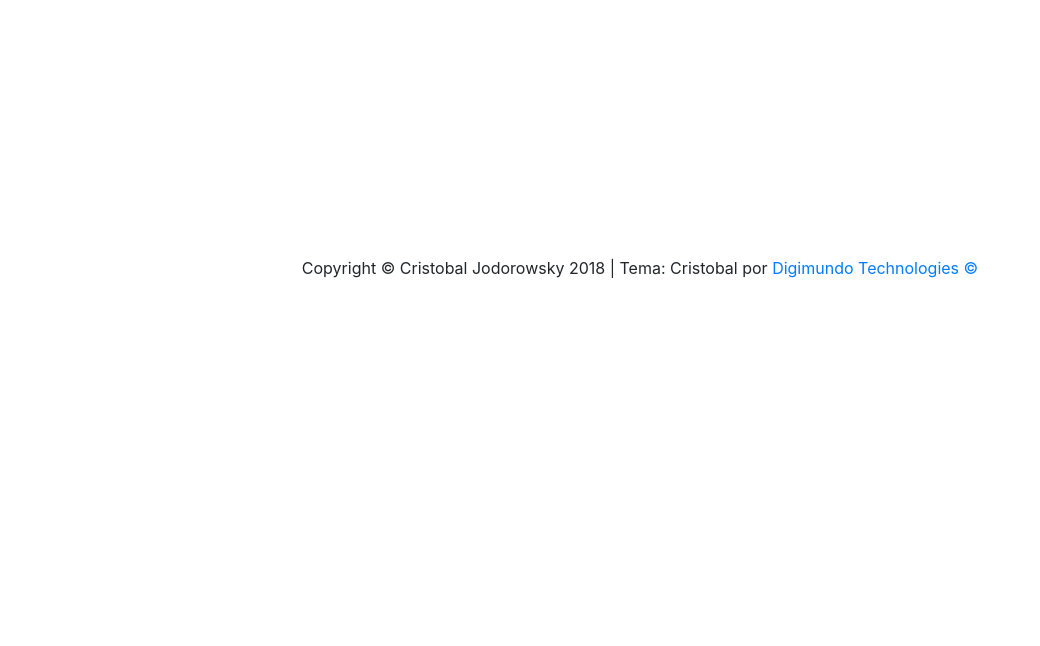
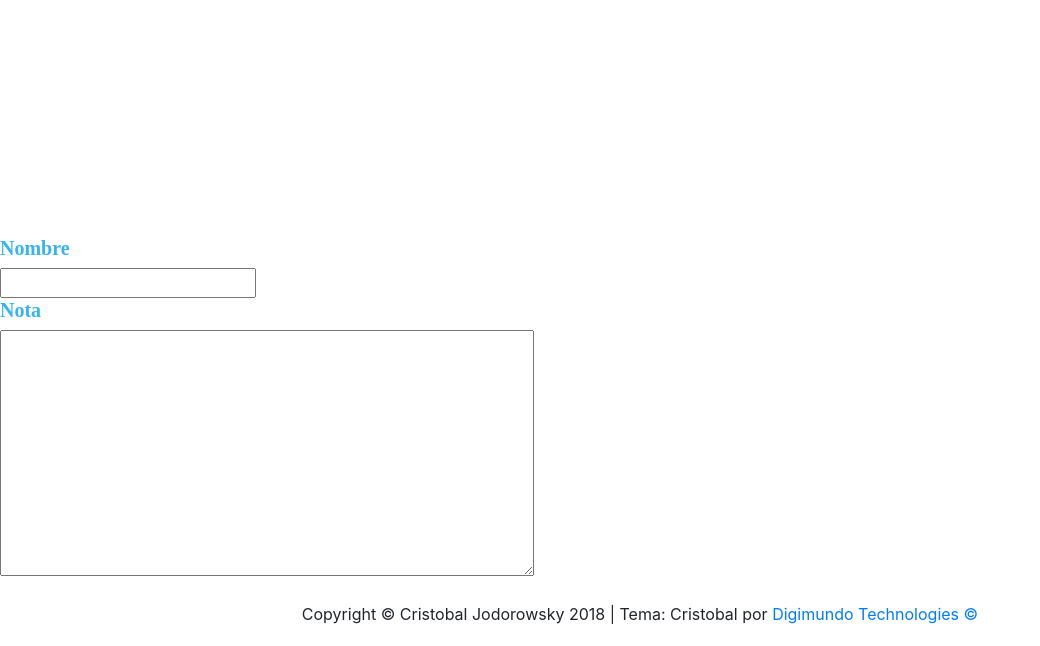
Before and after one commit to DigimundoTesca/Tv-Mundo, a Django app: template tarot/templates/tarot.html in a window 1280 px wide. Shown: the part 579-1225 px from the top of the page, without its empty margins (0-1040 px from the left). Before the commit the page ends 857 px from the top, so only its background shows below. Run offline with Django 3.2, Linux system fonts and the light colour scheme; the template is opened without the code that fills it, so the values that code supplies are empty; some libraries are stand-ins or nearby versions.

Commit message:
Add input nombre and nota

```diff
--- a/tarot/templates/tarot.html
+++ b/tarot/templates/tarot.html
@@ -154,6 +154,11 @@
             </div>
           </div>
           </div>
+
+            <h5>Nombre</h5>
+            <input type="text">
+          <h5>Nota</h5>
+          <textarea name="textarea" rows="10" cols="50"></textarea>
           <footer class="">
           	<div class="container">
           		<div class="text-center">
```
